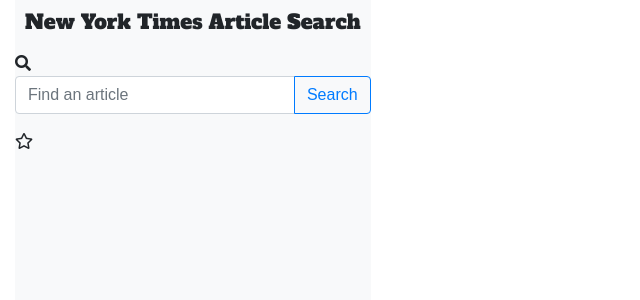
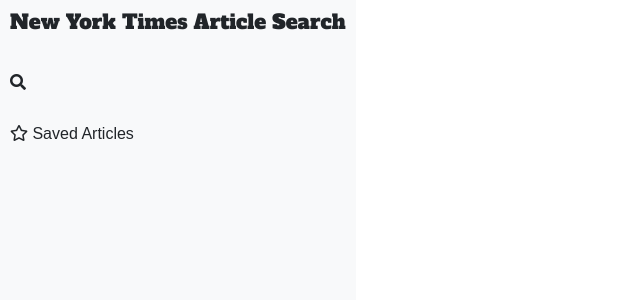
Before and after one commit to tbooser/nyt-article-search, a React (Create React App) app: page / in a window 1280 px wide. Shown: the top 300 px of the page, without its empty margins (0-640 px from the left). Built offline with nearby package versions, Linux system fonts and the light colour scheme.

Commit message:
More UI changes to the sidebar

```diff
--- a/src/components/App/Buttons/SavedButton.jsx
+++ b/src/components/App/Buttons/SavedButton.jsx
@@ -2,14 +2,17 @@
 import React from "react";
 
 const SavedButton = withRouter(({ history }) => (
-  <div className="button-saved">
-    <i
-      className="far fa-star"
-      onClick={() => {
-        history.push("/saved");
-      }}
-    />
-  </div>
+	<div className='button-saved-container'>
+		<div
+			className="button-saved"
+			onClick={() => {
+				history.push("/saved");
+			}}
+		>
+			<i className="far fa-star" />
+			<span> Saved Articles</span>
+		</div>
+	</div>
 ));
 
 export default SavedButton;
--- a/src/components/App/Header/HeaderContainer.jsx
+++ b/src/components/App/Header/HeaderContainer.jsx
@@ -14,11 +14,13 @@
     return (
       <div className="sidebar bg-light">
         <Header h5=" New York Times Article Search" />
-        <div>
-          <SearchView />
-        </div>
-        <div className="d-flex">
-          <SavedButton />
+        <div className='sidebar-item-container'>
+          <div className='sidebar-item'>
+            <SearchView />
+          </div>
+          <div className="d-flex sidebar-item">
+            <SavedButton />
+          </div>
         </div>
       </div>
     );
--- a/src/components/Search/SearchView.jsx
+++ b/src/components/Search/SearchView.jsx
@@ -7,9 +7,11 @@
   constructor(props) {
     super(props);
     this.state = {
-      searchTerm: ""
+      searchTerm: "",
+      searchClicked: false
     };
 
+    this.flipSearchBoxState = this.flipSearchBoxState.bind(this);
     this.handleSubmit = this.handleSubmit.bind(this);
     this.handleChange = this.handleChange.bind(this);
     this.showSearchBox = this.showSearchBox.bind(this);
@@ -19,6 +21,14 @@
     this.setState({ searchTerm: event.target.value });
   }
 
+  flipSearchBoxState() {
+    if (this.state.searchClicked === false) {
+      this.setState({ searchClicked: true });
+    } else {
+      this.setState({ searchClicked: false });
+    }
+  }
+
   handleSubmit(event) {
     event.preventDefault();
     event.target.reset();
@@ -26,14 +36,11 @@
     this.setState({ searchTerm: "" });
   }
 
-  showSearchBox() {}
-
-  render() {
-    return (
-      <div className="search-input-container">
-        <i className="fas fa-search" onclick={this.showSearchBox} />
-        <form onSubmit={this.handleSubmit}>
-          <div className="input-group mb-3">
+  showSearchBox() {
+    if (this.state.searchClicked === true) {
+      return (
+        <form className='search-form' onSubmit={this.handleSubmit}>
+          <div className="input-group">
             <input
               onChange={this.handleChange}
               type="text"
@@ -50,6 +57,15 @@
             </div>
           </div>
         </form>
+      );
+    }
+  }
+
+  render() {
+    return (
+      <div className="search-input-container">
+        <i className="fas fa-search" onClick={this.flipSearchBoxState} />
+        {this.showSearchBox()}
       </div>
     );
   }
--- a/src/styles/App.css
+++ b/src/styles/App.css
@@ -3,11 +3,19 @@
 
 .sidebar {
   height: 100%;
+  left: 0;
   position: fixed; }
 
 .header {
   font-family: "Alfa Slab One", cursive;
   padding: 10px; }
+
+.search-input-container {
+  align-items: center;
+  display: flex;
+  flex-direction: row;
+  justify-content: space-between;
+  min-height: 40px; }
 
 .search-input {
   background: rgba(144, 122, 191, 0.7);
@@ -44,3 +52,18 @@
   display: inline-block; }
   .fa-bookmark:hover {
     cursor: pointer; }
+
+.fa-search:hover {
+  cursor: pointer; }
+
+.button-saved:hover {
+  cursor: pointer; }
+
+.search-form {
+  width: 90%; }
+
+.sidebar-item-container {
+  padding: 10px; }
+
+.sidebar-item {
+  margin: 0 0 20px 0; }
--- a/src/styles/App.scss
+++ b/src/styles/App.scss
@@ -4,12 +4,21 @@
 
 .sidebar {
   height: 100%;
+  left: 0;
   position: fixed;
 }
 
 .header {
   font-family: "Alfa Slab One", cursive;
   padding: 10px;
+}
+
+.search-input-container {
+  align-items: center;
+  display: flex;
+  flex-direction: row;
+  justify-content: space-between;
+  min-height: 40px;
 }
 
 .search-container {
@@ -67,3 +76,30 @@
     cursor: pointer;
   }
 }
+
+.fa-search {
+  &:hover {
+    cursor: pointer;
+  }
+}
+
+.button-saved {
+  &:hover {
+    cursor: pointer;
+  }
+}
+
+.search-form {
+  width: 90%;
+}
+
+.sidebar-item-container {
+  padding: 10px;
+}
+
+.sidebar-item {
+  margin: 0 0 20px 0;
+}
+
+.button-saved-container {
+}
```
